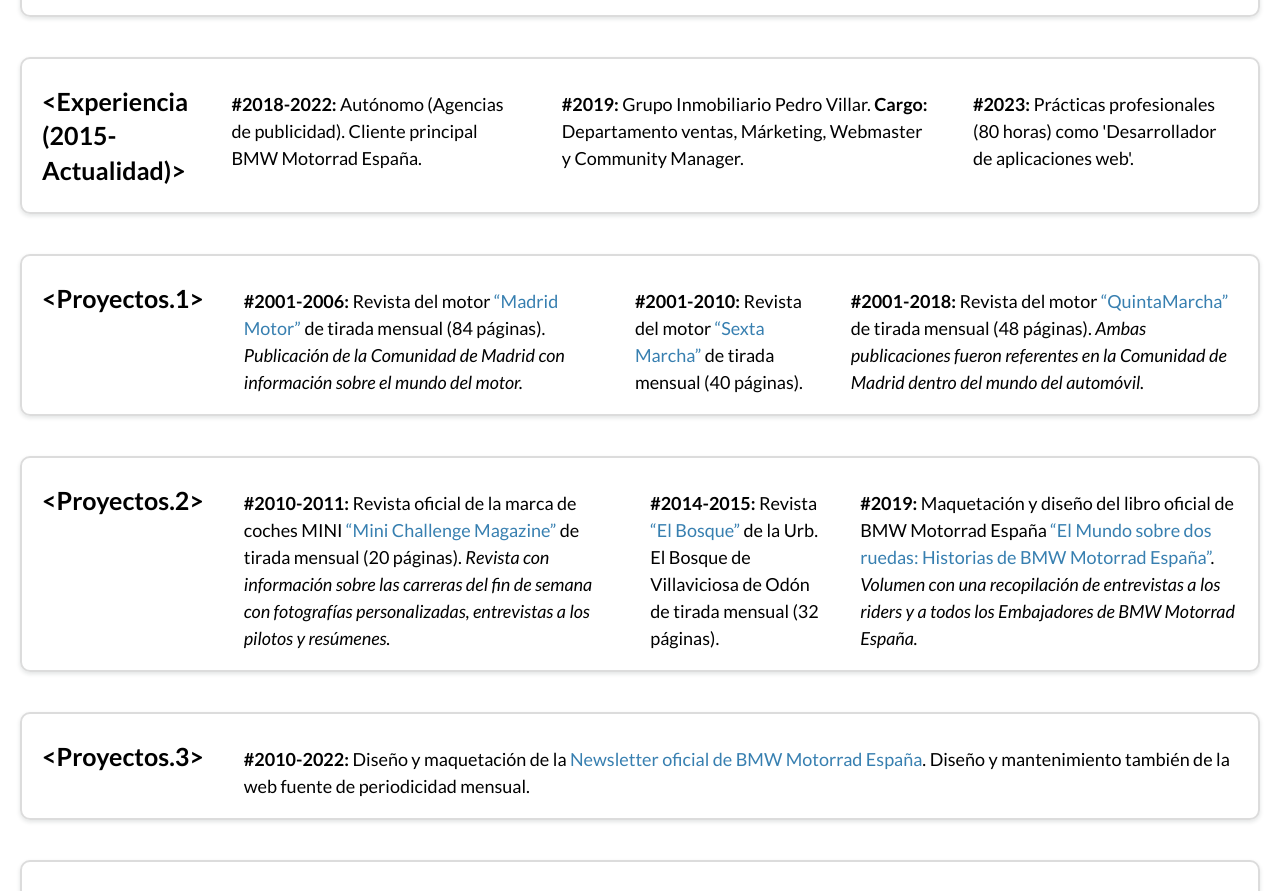
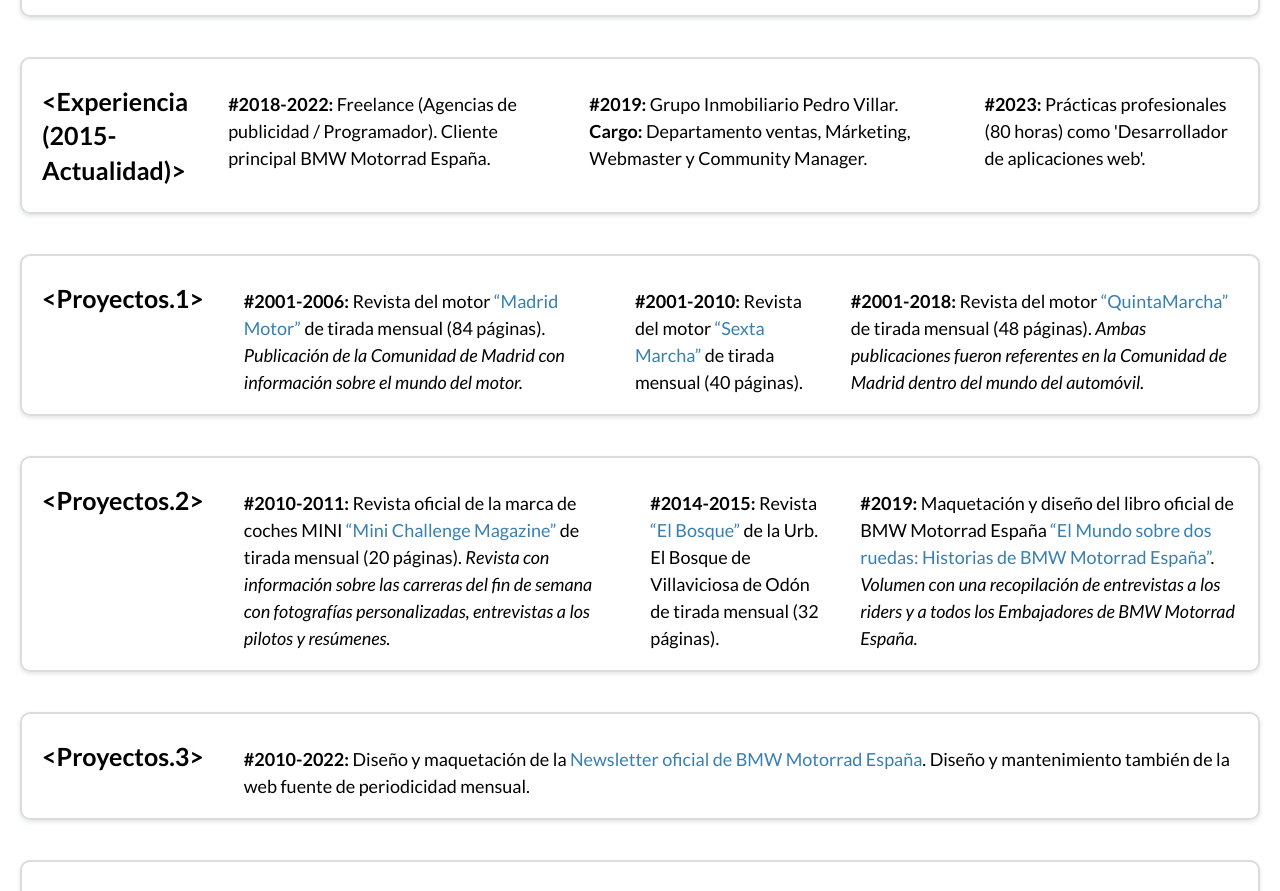
Before and after one commit to carlosgitlop/carlosgitlop.github.io, a plain HTML site: page contacto/contacto.html in a window 1280 px wide. Shown: the part 2503-3394 px from the top of the page. Drawn offline with Linux system fonts and the light colour scheme.

Commit message:
Actualización

```diff
--- a/contacto/contacto.html
+++ b/contacto/contacto.html
@@ -134,7 +134,7 @@
         </div>
         <div class="flex-item-experiencia">
             <h3>&lt;Experiencia (2015-Actualidad)&gt;</h3>
-            <p><strong>&num;2018-2022:</strong> Autónomo (Agencias de publicidad). Cliente principal BMW Motorrad España.</p>
+            <p><strong>&num;2018-2022:</strong> Freelance (Agencias de publicidad / Programador). Cliente principal BMW Motorrad España.</p>
             <p><strong>&num;2019:</strong> Grupo Inmobiliario Pedro Villar. <strong>Cargo:</strong> Departamento ventas, Márketing, Webmaster y Community Manager.
             <p><strong>&num;2023:</strong> Prácticas profesionales (80 horas) como 'Desarrollador de aplicaciones web'.</p>
         </div>
```
